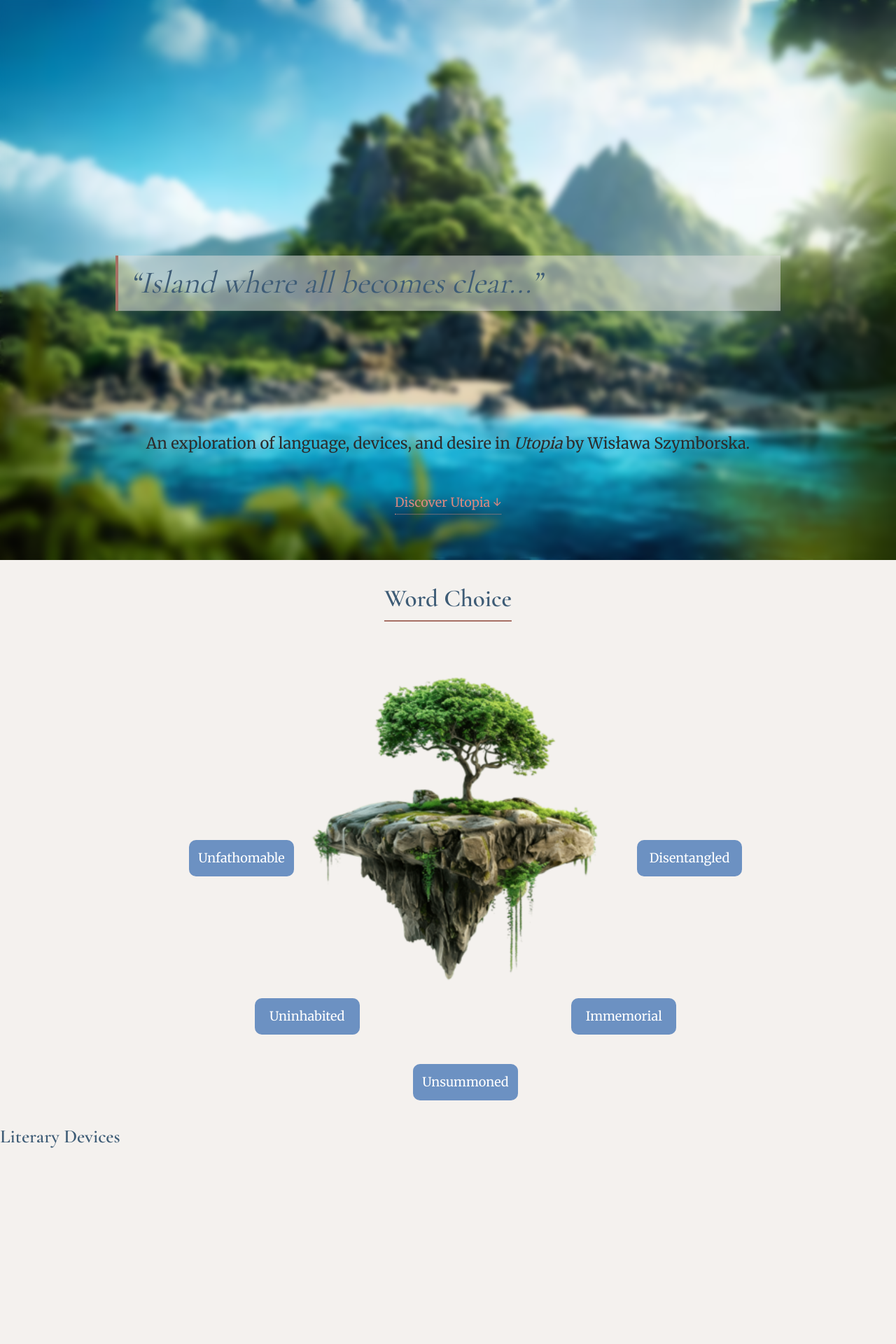
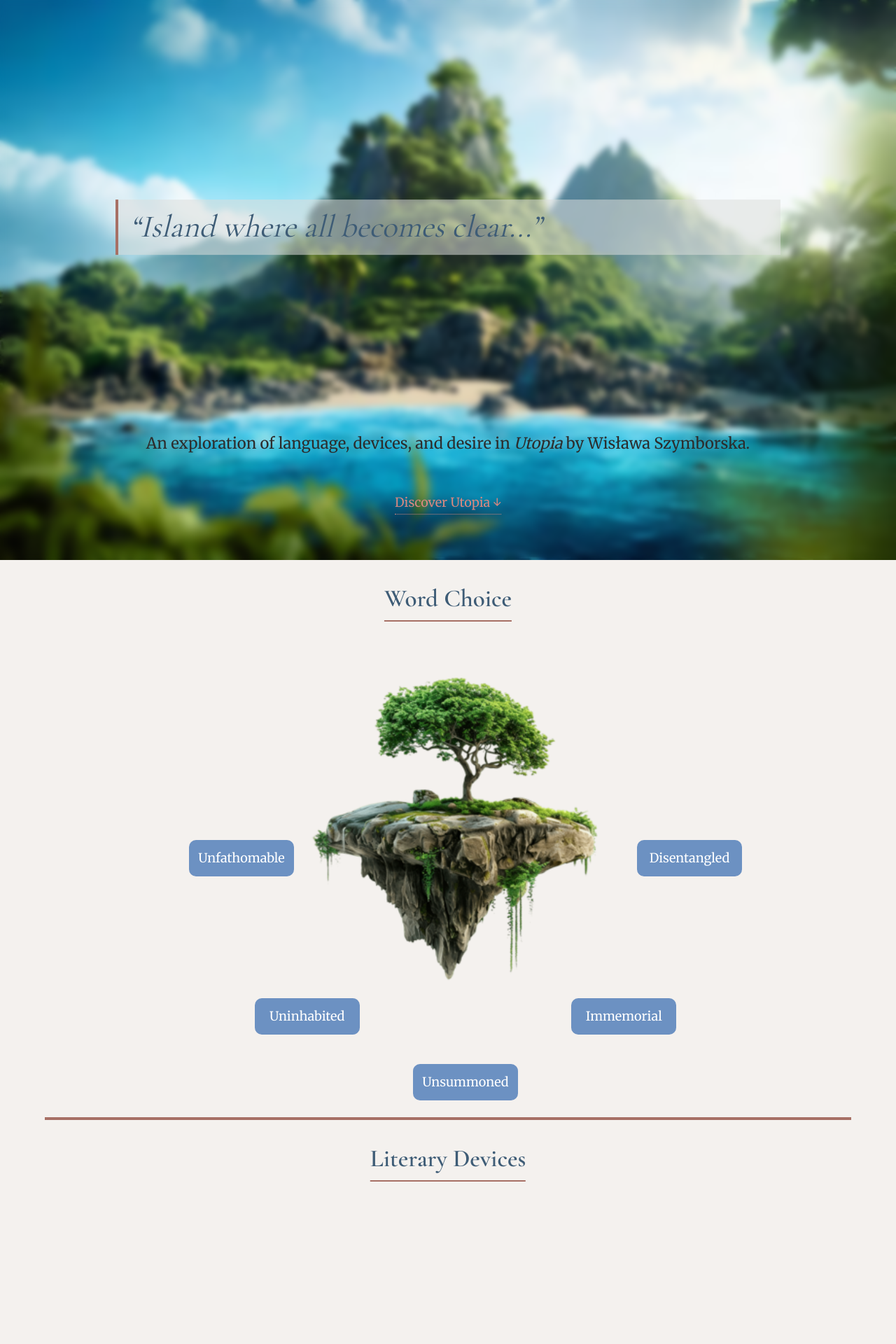
Before and after one commit to AmerikanischerAdler/utopian_poetry_analysis, a Flask app: page / in a window 1280 px wide. Shown: the top 1920 px of the page at 70% size. Run offline with Flask 3, Linux system fonts and the light colour scheme.

Commit message:
added section breaks

```diff
--- a/website/static/style.css
+++ b/website/static/style.css
@@ -40,9 +40,15 @@ body {
     line-height: 1.75;
 }
 
-section {
+section:not(#hero) {
+    position: relative;
     min-height: 100vh;
     width: 100%;
+    display: flex;
+    flex-direction: column;
+    align-items: center;
+    justify-content: center;
+    overflow: hidden;
 }
 
 /* Textual Elements */
@@ -56,6 +62,15 @@ body, p, h1, h2, h3 {
 h1, h2, h3, h4, h5, h6, strong {
     color: var(--text-em-clr);
     font-family: var(--font-heading);
+}
+
+h2 {
+    position: absolute;
+    left: 50%;
+    top: 25px;
+    transform: translateX(-50%);
+    font-size: 35px;
+    border-bottom: 2px solid var(--accent-sec-clr);
 }
 
 p {
@@ -85,6 +100,16 @@ blockquote {
     background: rgba(167, 112, 101, 0.05);
 }
 
+hr {
+    position: absolute;
+    height: 0;
+    width: 90%;
+    bottom: 0;
+    left: 50%;
+    transform: translateX(-50%);
+    border: 2px solid var(--accent-sec-clr);
+}
+
 /* Hero Section */
 
 #hero img {
@@ -111,8 +136,8 @@ blockquote {
 
 .hero-content blockquote {
     width: 100%;
-    margin-top: 300px;
-    margin-bottom: -300px;
+    margin-top: 220px;
+    margin-bottom: -220px;
     font-size: 45px;
     background: rgba(221, 222, 221, 0.55);
 }
@@ -136,23 +161,6 @@ blockquote {
 }
 
 /* Word Choice Section */
-
-#word-choice {
-    position: relative;
-    display: flex;
-    align-items: center;
-    justify-content: center;
-    overflow: hidden;
-}
-
-#word-choice h2 {
-    position: absolute;
-    left: 50%;
-    top: 25px;
-    transform: translateX(-50%);
-    font-size: 35px;
-    border-bottom: 2px solid var(--accent-sec-clr);
-}
 
 .word-choice-container {
     position: relative;
--- a/website/templates/index.html
+++ b/website/templates/index.html
@@ -118,14 +118,17 @@
         </div>
       </div>
     </div>
+    <hr>
   </section>
 
   <section id="lit-devs">
     <h2>Literary Devices</h2>
+    <hr>
   </section>
 
   <section id="genre">
     <h2>Utopian Genre</h2>
+    <hr>
   </section>
   <script src="{{ url_for('static', filename='script.js') }}"></script>
 </body>
```
